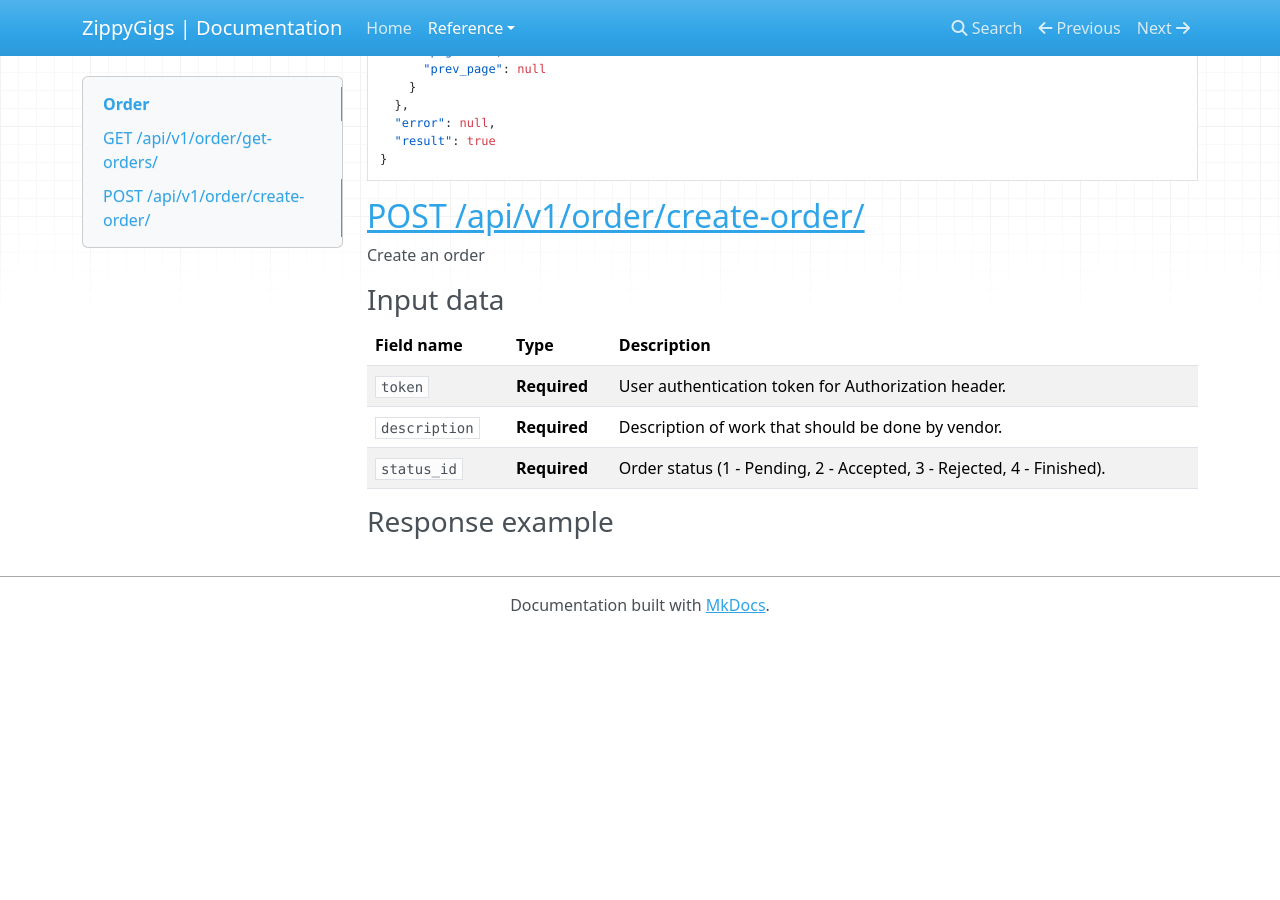
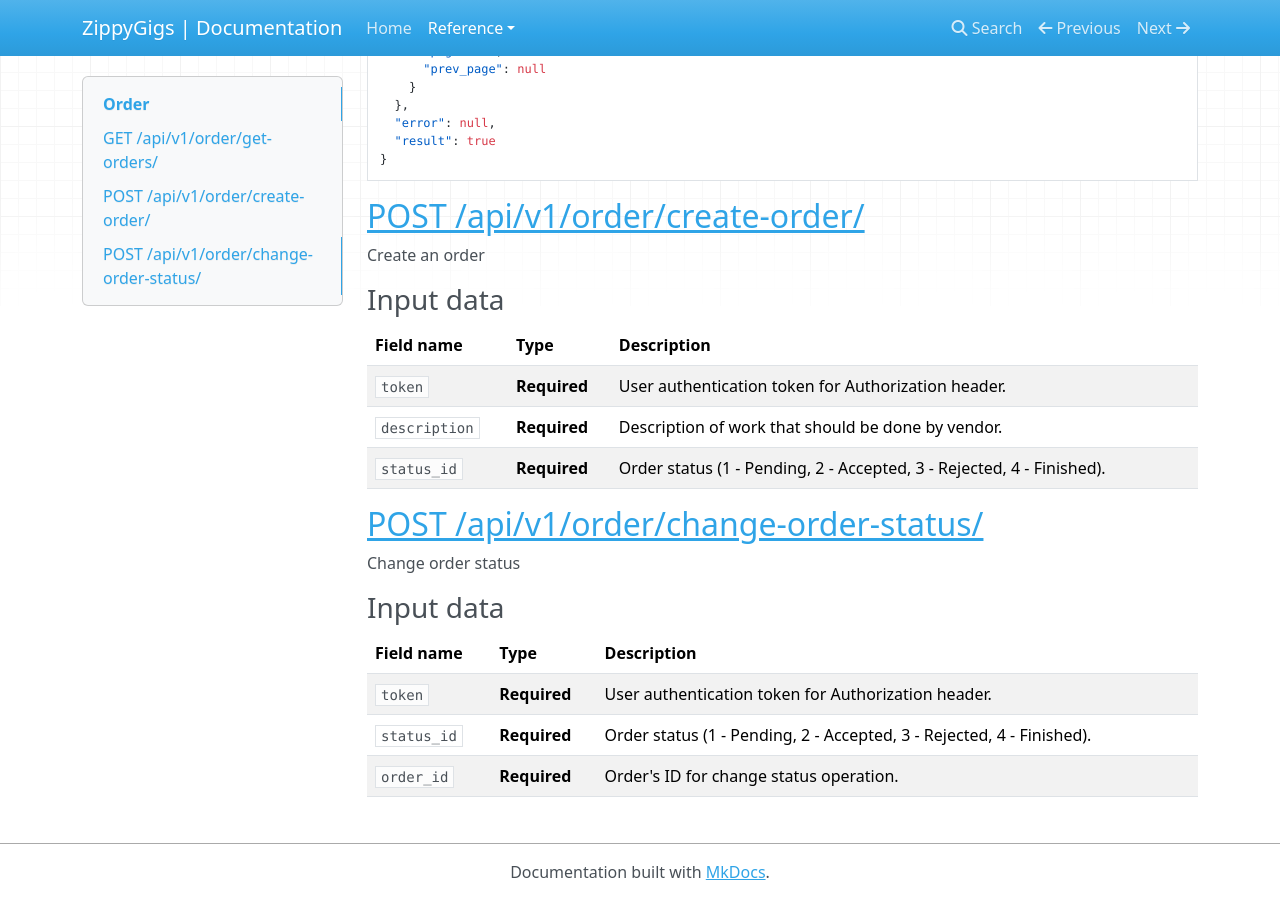
Before and after one commit to stamigos/ZippyGigsDocumentation, an MkDocs documentation site: the page built from docs/reference/order.md, in a window 1280 px wide and 900 px high, scrolled down 968 px. Built offline with MkDocs 1.6.1, drawn with Linux system fonts in a browser that asks for light colours; nearby versions of some CDN libraries; old or Windows-style settings are respelled for this version of MkDocs; before the commit the page ends 1601 px from its top, so only the background shows below that.

Commit message:
change order status added

```diff
--- a/docs/reference/order.md
+++ b/docs/reference/order.md
@@ -53,4 +53,12 @@ Field name   | Type          | Description
 `description`| **Required**  | Description of work that should be done by vendor.
 `status_id`     | **Required**  | Order status (1 - Pending, 2 - Accepted, 3 - Rejected, 4 - Finished).
 
-### Response example
+
+## [POST /api/v1/order/change-order-status/](order.md#post-apiv1order-change-order-status)
+Change order status
+### Input data
+Field name   | Type          | Description
+------------ | ------------- | ------------
+`token`      | **Required**  | User authentication token for Authorization header.
+`status_id`     | **Required**  | Order status (1 - Pending, 2 - Accepted, 3 - Rejected, 4 - Finished).
+`order_id`   | **Required**  | Order's ID for change status operation.
```
